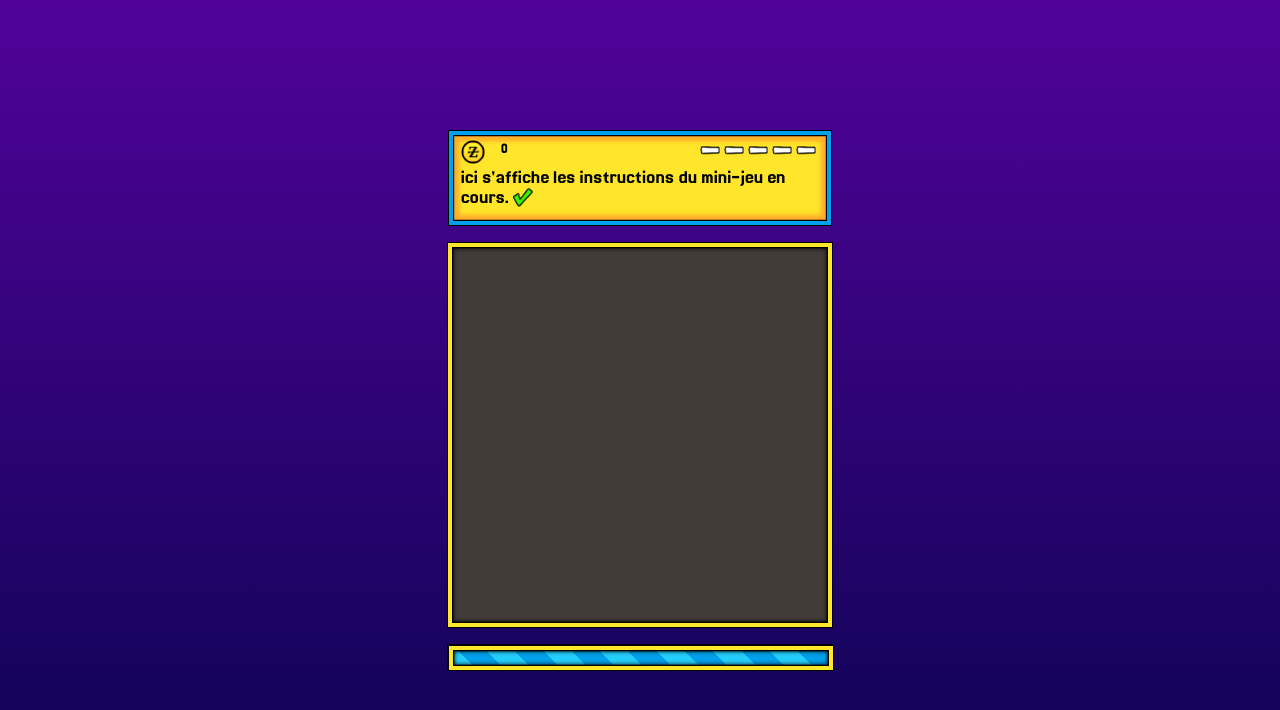
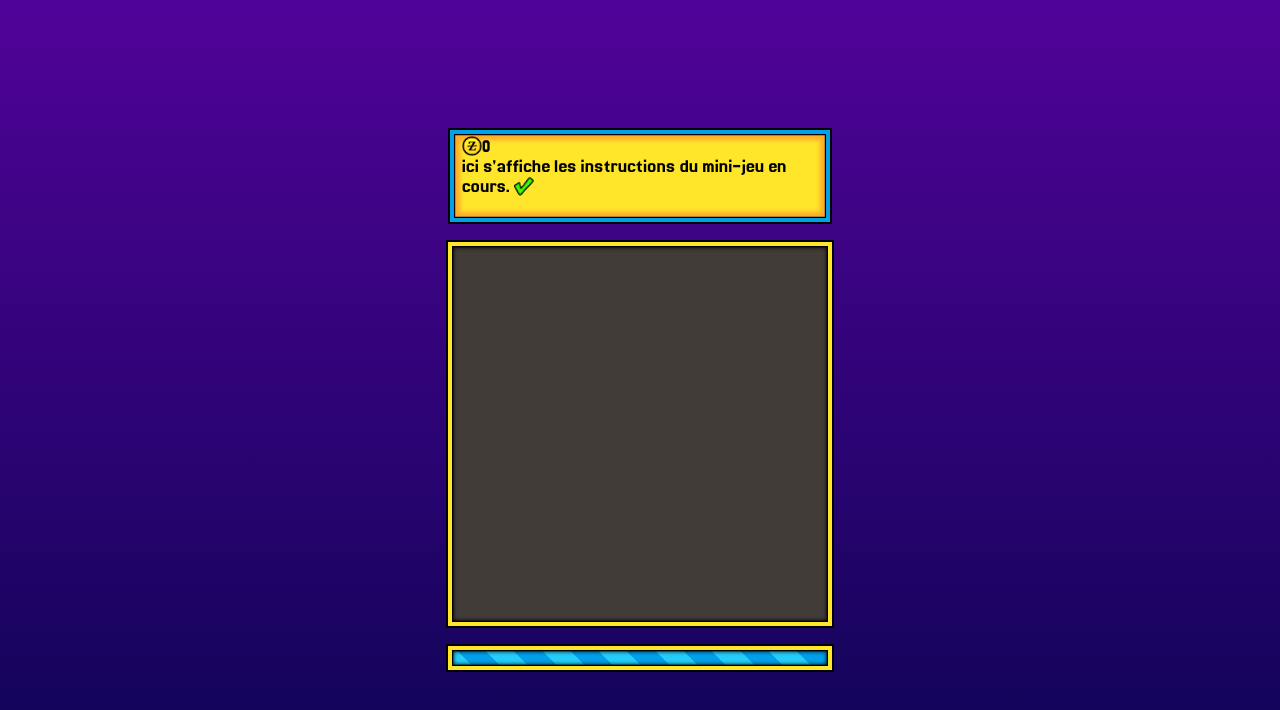
Before and after one commit to pierre799/Idle-Factory-Game, a plain HTML site: page index.html in a window 1280 px wide. Drawn offline with Linux system fonts and the light colour scheme.

Commit message:
modifications

```diff
--- a/index.html
+++ b/index.html
@@ -15,7 +15,8 @@
 
             <div class="infoJeu">
                 <div class="statsJeu">
-                    <p class="texteMonnaie" id="texteMonnaie"><span><img src="ressources/images/icones/coinIcon.png" style="vertical-align: text-top; pointer-events: none; height:3vh;width:3vh;margin-right:2vh;"></span>0</p>
+                    <span><img src="ressources/images/icones/coinIcon.png" class="iconePiece"></span><p class="texteMonnaie" id="texteMonnaie">0</p>
+                    <!--
                     <table id="tableauResultats">
                         <th><img class="iconeResultat" src="ressources/images/icones/NAIcon.png"></th>
                         <th><img class="iconeResultat" src="ressources/images/icones/NAIcon.png"></th>
@@ -23,6 +24,7 @@
                         <th><img class="iconeResultat" src="ressources/images/icones/NAIcon.png"></th>
                         <th><img class="iconeResultat" src="ressources/images/icones/NAIcon.png"></th>
                     </table>
+                    -->
                 </div>
                 <p class="texteInstruction">ici s'affiche les instructions du mini-jeu en cours. <span><img src="ressources/images/icones/winIcon.png" style="vertical-align: text-top; pointer-events: none; height:2.5vh;width:2.5vh;"></span></p>
             </div>
--- a/style.css
+++ b/style.css
@@ -42,7 +42,7 @@ div.infoJeu {
     padding-bottom: 0.75vh;
     padding-left: 1.5vh;
     background-color: #FFE62B;
-    border: 1px solid black;
+    border: 0.3vh solid black;
 }
 
 th, tr, table, .statsJeu{
@@ -52,13 +52,23 @@ th, tr, table, .statsJeu{
 
 div.statsJeu {
     display: inline-flex;
-    justify-content: space-between;
     align-items: center;
     width: 100%;
 }
 
 div.statsJeu > p {
     margin: 0;
+}
+
+img.iconePiece{
+    vertical-align: text-top;
+    pointer-events: none;
+    height:2.5vh;
+    width:2.5vh;
+}
+
+p.texteMonnaie{
+    font-size: 2.5vh;
 }
 
 p.texteRound {
@@ -86,7 +96,7 @@ div.fenetreJeu {
     width: 30vw;
     margin-bottom: 2vh;
     background-color: rgb(65, 60, 56);
-    border: 1px solid black;
+    border: 0.3vh solid black;
 }
 
 div.fenetreJeuMain {
@@ -111,7 +121,7 @@ div.barreCompteRebours {
     position: relative;
     width: 30vw;
     height: 3vh;
-    border: 1px black solid;
+    border: 0.3vh solid black;
 }
 
 div.barreContour {
@@ -121,7 +131,6 @@ div.barreContour {
     top: 0;
     width: 30vw;
     height: 3vh;
-    border: 1px solid black;
 }
 
 div.barreRemplissage {
@@ -132,12 +141,10 @@ div.barreRemplissage {
     height: 100%;
     transition: width 1s cubic-bezier(0.3, 0, 0.6, 1);
     background: repeating-linear-gradient(45deg,#24CEFB,#24CEFB 2.5vh,#00A0EA 2.5vh,#00A0EA 5vh);
-    border: 1px solid black;
 }
 
 div.barreContenu {
     width: 100%;
     height: 100%;
     background-color: rgb(65, 60, 56);
-    border: 1px solid black;
 }
```
